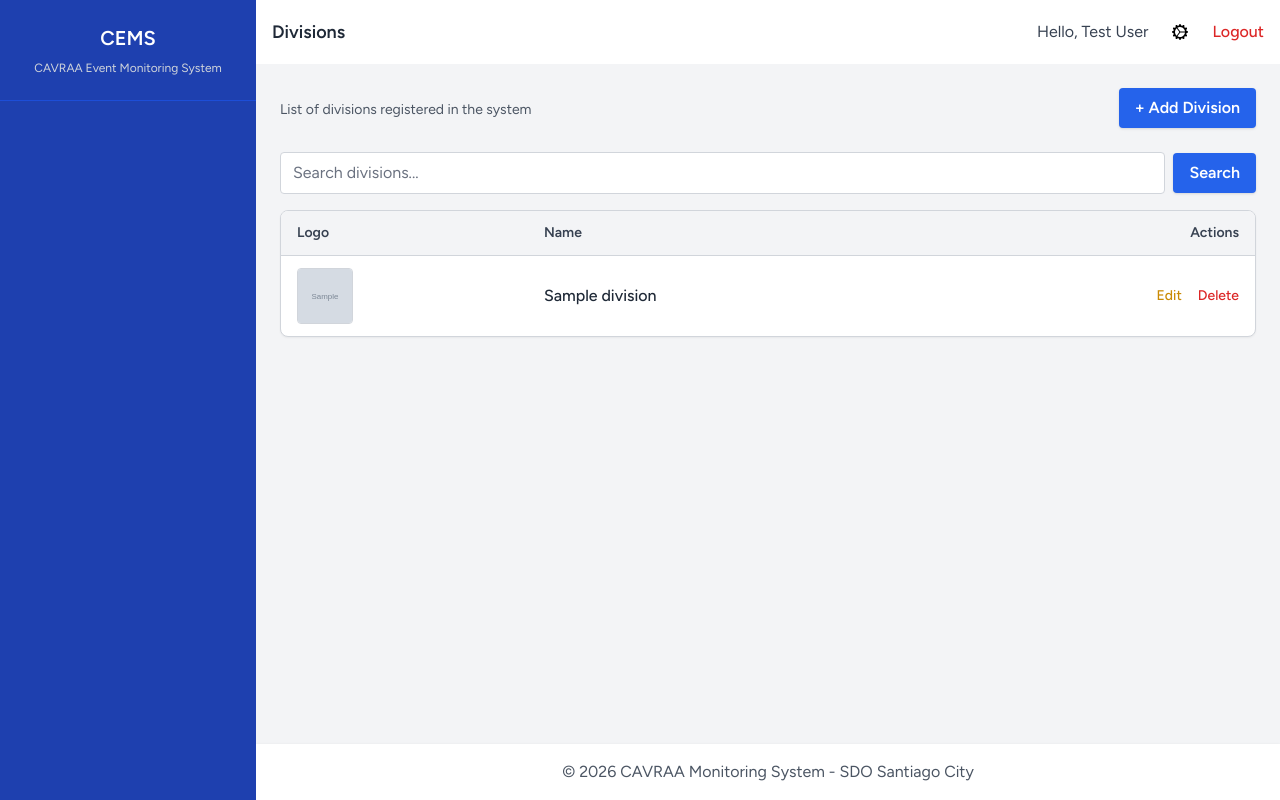
After one commit to QuitsToaster/ESRRS---Electronic-Sports-Records-and-Results-System, a Laravel app: page /divisions in a window 1280 px wide. The commit adds this page. Run offline with Laravel 12, Linux system fonts and the light colour scheme; a user stored in the database is signed in; data comes from the database, SQL or seed files in the repository; tables that the repository leaves empty hold one stand-in row (values such as "Sample post"); grey boxes marked "Sample" are stand-in pictures; style sheets or scripts are compiled from the project's sources; parts of the project's set-up code (start-up, migrations or seed data) failed here and were passed over.

Commit message:
add divisions

```diff
--- /dev/null
+++ b/app/Http/Controllers/DivisionController.php
@@ -0,0 +1,94 @@
+<?php
+
+namespace App\Http\Controllers;
+
+use Illuminate\Http\Request;
+use App\Models\Division;
+use Illuminate\Support\Facades\Storage;
+
+class DivisionController extends Controller
+{
+    public function index(Request $request)
+    {
+        $query = Division::query();
+
+        if ($search = $request->input('search')) {
+            $query->where('name', 'like', "%{$search}%");
+        }
+
+        $divisions = $query->orderBy('name')->get();
+
+        return view('divisions.index', compact('divisions'));
+    }
+
+    public function create()
+    {
+        return view('divisions.create');
+    }
+
+    public function store(Request $request)
+    {
+        $request->validate([
+            'name' => 'required|string|unique:divisions,name',
+            'logo' => 'nullable|image|mimes:jpg,png,jpeg,gif,svg|max:102400', // 100MB
+        ]);
+
+        $data = $request->only('name');
+
+        if ($request->hasFile('logo')) {
+            $data['logo'] = $this->storeLargeImage($request->file('logo'));
+        }
+
+        Division::create($data);
+
+        return redirect()->route('divisions.index')->with('success', 'Division created successfully.');
+    }
+
+    public function edit(Division $division)
+    {
+        return view('divisions.edit', compact('division'));
+    }
+
+    public function update(Request $request, Division $division)
+    {
+        $request->validate([
+            'name' => 'required|string|unique:divisions,name,' . $division->id,
+            'logo' => 'nullable|image|mimes:jpg,png,jpeg,gif,svg|max:102400', // 100MB
+        ]);
+
+        $data = $request->only('name');
+
+        if ($request->hasFile('logo')) {
+            if ($division->logo && Storage::disk('public')->exists($division->logo)) {
+                Storage::disk('public')->delete($division->logo);
+            }
+
+            $data['logo'] = $this->storeLargeImage($request->file('logo'));
+        }
+
+        $division->update($data);
+
+        return redirect()->route('divisions.index')->with('success', 'Division updated successfully.');
+    }
+
+    public function destroy(Division $division)
+    {
+        if ($division->logo && Storage::disk('public')->exists($division->logo)) {
+            Storage::disk('public')->delete($division->logo);
+        }
+
+        $division->delete();
+
+        return redirect()->route('divisions.index')->with('success', 'Division deleted successfully.');
+    }
+
+    /**
+     * Store a large uploaded image directly without resizing
+     */
+    private function storeLargeImage($image)
+    {
+        $filename = 'divisions/' . uniqid() . '.' . $image->getClientOriginalExtension();
+        Storage::disk('public')->putFileAs('divisions', $image, basename($filename));
+        return $filename;
+    }
+}
--- /dev/null
+++ b/app/Models/Division.php
@@ -0,0 +1,13 @@
+<?php
+
+namespace App\Models;
+
+use Illuminate\Database\Eloquent\Factories\HasFactory;
+use Illuminate\Database\Eloquent\Model;
+
+class Division extends Model
+{
+    use HasFactory;
+
+    protected $fillable = ['name', 'logo'];
+}
--- a/composer.json
+++ b/composer.json
@@ -8,6 +8,7 @@
     "require": {
         "php": "^8.2",
         "barryvdh/laravel-dompdf": "^3.1",
+        "intervention/image": "^3.11",
         "laravel/framework": "^12.0",
         "laravel/tinker": "^2.10.1",
         "maatwebsite/excel": "^3.1",
--- a/config/app.php
+++ b/config/app.php
@@ -2,125 +2,75 @@
 
 return [
 
-    /*
-    |--------------------------------------------------------------------------
-    | Application Name
-    |--------------------------------------------------------------------------
-    |
-    | This value is the name of your application, which will be used when the
-    | framework needs to place the application's name in a notification or
-    | other UI elements where an application name needs to be displayed.
-    |
-    */
-
     'name' => env('APP_NAME', 'Laravel'),
-
-    /*
-    |--------------------------------------------------------------------------
-    | Application Environment
-    |--------------------------------------------------------------------------
-    |
-    | This value determines the "environment" your application is currently
-    | running in. This may determine how you prefer to configure various
-    | services the application utilizes. Set this in your ".env" file.
-    |
-    */
-
     'env' => env('APP_ENV', 'production'),
-
-    /*
-    |--------------------------------------------------------------------------
-    | Application Debug Mode
-    |--------------------------------------------------------------------------
-    |
-    | When your application is in debug mode, detailed error messages with
-    | stack traces will be shown on every error that occurs within your
-    | application. If disabled, a simple generic error page is shown.
-    |
-    */
-
     'debug' => (bool) env('APP_DEBUG', false),
-
-    /*
-    |--------------------------------------------------------------------------
-    | Application URL
-    |--------------------------------------------------------------------------
-    |
-    | This URL is used by the console to properly generate URLs when using
-    | the Artisan command line tool. You should set this to the root of
-    | the application so that it's available within Artisan commands.
-    |
-    */
-
     'url' => env('APP_URL', 'http://localhost'),
-
-    /*
-    |--------------------------------------------------------------------------
-    | Application Timezone
-    |--------------------------------------------------------------------------
-    |
-    | Here you may specify the default timezone for your application, which
-    | will be used by the PHP date and date-time functions. The timezone
-    | is set to "UTC" by default as it is suitable for most use cases.
-    |
-    */
-
     'timezone' => 'Asia/Manila',
-
-    /*
-    |--------------------------------------------------------------------------
-    | Application Locale Configuration
-    |--------------------------------------------------------------------------
-    |
-    | The application locale determines the default locale that will be used
-    | by Laravel's translation / localization methods. This option can be
-    | set to any locale for which you plan to have translation strings.
-    |
-    */
-
     'locale' => env('APP_LOCALE', 'en'),
-
     'fallback_locale' => env('APP_FALLBACK_LOCALE', 'en'),
-
     'faker_locale' => env('APP_FAKER_LOCALE', 'en_US'),
-
-    /*
-    |--------------------------------------------------------------------------
-    | Encryption Key
-    |--------------------------------------------------------------------------
-    |
-    | This key is utilized by Laravel's encryption services and should be set
-    | to a random, 32 character string to ensure that all encrypted values
-    | are secure. You should do this prior to deploying the application.
-    |
-    */
-
+    'key' => env('APP_KEY'),
     'cipher' => 'AES-256-CBC',
-
-    'key' => env('APP_KEY'),
-
     'previous_keys' => [
         ...array_filter(
             explode(',', (string) env('APP_PREVIOUS_KEYS', ''))
         ),
     ],
 
-    /*
-    |--------------------------------------------------------------------------
-    | Maintenance Mode Driver
-    |--------------------------------------------------------------------------
-    |
-    | These configuration options determine the driver used to determine and
-    | manage Laravel's "maintenance mode" status. The "cache" driver will
-    | allow maintenance mode to be controlled across multiple machines.
-    |
-    | Supported drivers: "file", "cache"
-    |
-    */
-
     'maintenance' => [
         'driver' => env('APP_MAINTENANCE_DRIVER', 'file'),
         'store' => env('APP_MAINTENANCE_STORE', 'database'),
     ],
 
+    /*
+    |--------------------------------------------------------------------------
+    | Class Aliases
+    |--------------------------------------------------------------------------
+    |
+    | This array of class aliases will be registered when this application
+    | is started. They are "lazy" loaded, so they don’t hinder performance.
+    |
+    */
+
+    'aliases' => [
+
+        'App' => Illuminate\Support\Facades\App::class,
+        'Artisan' => Illuminate\Support\Facades\Artisan::class,
+        'Auth' => Illuminate\Support\Facades\Auth::class,
+        'Blade' => Illuminate\Support\Facades\Blade::class,
+        'Cache' => Illuminate\Support\Facades\Cache::class,
+        'Config' => Illuminate\Support\Facades\Config::class,
+        'Cookie' => Illuminate\Support\Facades\Cookie::class,
+        'Crypt' => Illuminate\Support\Facades\Crypt::class,
+        'DB' => Illuminate\Support\Facades\DB::class,
+        'Eloquent' => Illuminate\Database\Eloquent\Model::class,
+        'Event' => Illuminate\Support\Facades\Event::class,
+        'File' => Illuminate\Support\Facades\File::class,
+        'Gate' => Illuminate\Support\Facades\Gate::class,
+        'Hash' => Illuminate\Support\Facades\Hash::class,
+        'Http' => Illuminate\Support\Facades\Http::class,
+        'Lang' => Illuminate\Support\Facades\Lang::class,
+        'Log' => Illuminate\Support\Facades\Log::class,
+        'Mail' => Illuminate\Support\Facades\Mail::class,
+        'Notification' => Illuminate\Support\Facades\Notification::class,
+        'Password' => Illuminate\Support\Facades\Password::class,
+        'Queue' => Illuminate\Support\Facades\Queue::class,
+        'Redirect' => Illuminate\Support\Facades\Redirect::class,
+        'Redis' => Illuminate\Support\Facades\Redis::class,
+        'Request' => Illuminate\Support\Facades\Request::class,
+        'Response' => Illuminate\Support\Facades\Response::class,
+        'Route' => Illuminate\Support\Facades\Route::class,
+        'Schema' => Illuminate\Support\Facades\Schema::class,
+        'Session' => Illuminate\Support\Facades\Session::class,
+        'Storage' => Illuminate\Support\Facades\Storage::class,
+        'Str' => Illuminate\Support\Str::class,
+        'URL' => Illuminate\Support\Facades\URL::class,
+        'Validator' => Illuminate\Support\Facades\Validator::class,
+        'View' => Illuminate\Support\Facades\View::class,
+
+        // <-- Add this for Intervention Image
+        'Image' => Intervention\Image\Facades\Image::class,
+    ],
+
 ];
--- /dev/null
+++ b/resources/views/divisions/index.blade.php
@@ -0,0 +1,103 @@
+@extends('layouts.app')
+
+@section('page-title', 'Divisions')
+
+@section('content')
+
+{{-- Header with Add Button --}}
+<div class="flex justify-between items-center mb-6">
+    <div>
+        <p class="text-sm text-gray-600 mt-1">
+            List of divisions registered in the system
+        </p>
+    </div>
+
+    <a href="{{ route('divisions.create') }}"
+       class="bg-blue-600 hover:bg-blue-700 text-white px-4 py-2 rounded shadow font-semibold">
+        + Add Division
+    </a>
+</div>
+
+{{-- Success Message --}}
+@if(session('success'))
+    <div class="mb-6 bg-green-100 border border-green-300 text-green-800 px-4 py-3 rounded shadow-sm">
+        {{ session('success') }}
+    </div>
+@endif
+
+{{-- Search Bar --}}
+<form method="GET" action="{{ route('divisions.index') }}" class="mb-4 flex items-center gap-2">
+    <input type="text" name="search" value="{{ request('search') }}"
+           placeholder="Search divisions..."
+           class="flex-1 border border-gray-300 rounded px-3 py-2 focus:ring focus:ring-blue-200 focus:border-blue-500">
+    <button type="submit" class="bg-blue-600 hover:bg-blue-700 text-white px-4 py-2 rounded shadow font-semibold">
+        Search
+    </button>
+    @if(request('search'))
+        <a href="{{ route('divisions.index') }}" class="text-gray-500 hover:text-gray-700 ml-2">Clear</a>
+    @endif
+</form>
+
+{{-- Empty State --}}
+@if($divisions->isEmpty())
+    <div class="bg-white border border-gray-300 rounded-lg p-8 text-center text-gray-500 shadow-sm">
+        No divisions found.
+    </div>
+@else
+{{-- Divisions Table Card --}}
+<div class="bg-white border border-gray-300 rounded-lg shadow-sm overflow-x-auto">
+
+    <table class="min-w-full border-collapse">
+        <thead class="bg-gray-100 border-b border-gray-300">
+            <tr>
+                <th class="px-4 py-3 text-left text-sm font-semibold text-gray-700">Logo</th>
+                <th class="px-4 py-3 text-left text-sm font-semibold text-gray-700">Name</th>
+                <th class="px-4 py-3 text-right text-sm font-semibold text-gray-700">Actions</th>
+            </tr>
+        </thead>
+
+        <tbody class="divide-y divide-gray-200">
+            @foreach($divisions as $division)
+                <tr class="hover:bg-gray-50 transition">
+                    {{-- Logo --}}
+                    <td class="px-4 py-3">
+                        @if($division->logo)
+                            <img src="{{ asset('storage/'.$division->logo) }}"
+                                 alt="{{ $division->name }}"
+                                 class="w-14 h-14 object-cover rounded border border-gray-300">
+                        @else
+                            <span class="text-sm text-gray-500">No Logo</span>
+                        @endif
+                    </td>
+
+                    {{-- Name --}}
+                    <td class="px-4 py-3 font-medium text-gray-800">{{ $division->name }}</td>
+
+                    {{-- Actions --}}
+                    <td class="px-4 py-3 text-right">
+                        <div class="flex justify-end items-center gap-4 text-sm font-medium">
+                            <a href="{{ route('divisions.edit', $division->id) }}"
+                               class="text-yellow-600 hover:text-yellow-800">
+                                Edit
+                            </a>
+
+                            <form action="{{ route('divisions.destroy', $division->id) }}" method="POST"
+                                  onsubmit="return confirm('Are you sure you want to delete this division?')">
+                                @csrf
+                                @method('DELETE')
+                                <button class="text-red-600 hover:text-red-800">
+                                    Delete
+                                </button>
+                            </form>
+                        </div>
+                    </td>
+
+                </tr>
+            @endforeach
+        </tbody>
+    </table>
+
+</div>
+@endif
+
+@endsection
--- a/resources/views/layouts/app.blade.php
+++ b/resources/views/layouts/app.blade.php
@@ -184,6 +184,30 @@
         </div>
     </div>
 @endif
+
+@if(in_array('divisions', $access))
+<div>
+    <button @click="openMenu = openMenu === 'divisions' ? null : 'divisions'"
+            class="w-full flex justify-between items-center px-6 py-3 hover:bg-blue-700
+            {{ request()->routeIs('divisions.*') ? 'bg-blue-900 font-semibold' : '' }}">
+        Divisions
+        <span x-text="openMenu === 'divisions' ? '▾' : '▸'"></span>
+    </button>
+    <div x-show="openMenu === 'divisions'" x-cloak class="pl-6 mt-1 space-y-1">
+        <a href="{{ route('divisions.index') }}"
+           class="block px-4 py-2 rounded hover:bg-blue-600
+           {{ request()->routeIs('divisions.index') ? 'bg-blue-700 font-semibold' : '' }}">
+            All Divisions
+        </a>
+        <a href="{{ route('divisions.create') }}"
+           class="block px-4 py-2 rounded hover:bg-blue-600
+           {{ request()->routeIs('divisions.create') ? 'bg-blue-700 font-semibold' : '' }}">
+            Add Division
+        </a>
+    </div>
+</div>
+@endif
+
 
             @if(in_array('participants', $access))
 {{-- Teams / Schools --}}
--- a/resources/views/users/create.blade.php
+++ b/resources/views/users/create.blade.php
@@ -72,6 +72,7 @@
                 'dashboard' => 'Dashboard',
                 'attendance' => 'Attendance',
                 'results' => 'Results',
+                'divisions' => 'Divisions',
                 'participants' => 'Teams',
                 'events' => 'Events',
                 'sports' => 'Sports',
--- a/resources/views/users/edit.blade.php
+++ b/resources/views/users/edit.blade.php
@@ -86,6 +86,7 @@
                 'dashboard' => 'Dashboard',
                 'attendance' => 'Attendance',
                 'results' => 'Results',
+                'divisions' => 'Divisions',
                 'participants' => 'Teams',
                 'events' => 'Events',
                 'sports' => 'Sports',
--- a/routes/web.php
+++ b/routes/web.php
@@ -15,6 +15,7 @@ use App\Http\Controllers\UserController;
 use App\Http\Controllers\OfficialController;
 use App\Http\Controllers\ResultController;
 use App\Http\Controllers\ViewerController;
+use App\Http\Controllers\DivisionController;
 use App\Http\Controllers\AttendanceController;
 use App\Http\Controllers\GalleryController;
 use App\Http\Controllers\BracketController;
@@ -65,6 +66,10 @@ Route::middleware(['auth'])->prefix('admin')->group(function () {
     Route::get('attendance', [\App\Http\Controllers\AdminAttendanceController::class, 'index'])->name('attendance.index');
     Route::post('attendance/generate', [\App\Http\Controllers\AdminAttendanceController::class, 'generateQr'])->name('attendance.generate');
     Route::get('attendance/export', [\App\Http\Controllers\AdminAttendanceController::class, 'exportPdf'])->name('attendance.export');
+});
+
+Route::middleware(['auth'])->group(function () {
+    Route::resource('divisions', DivisionController::class);
 });
 
 Route::get('/check-attendance', [AttendanceController::class, 'index'])
```
Also changed, not shown: resources/views/dashboard.blade.php (+0 -11 lines), resources/views/divisions/create.blade.php (added, +35 -0 lines), resources/views/divisions/edit.blade.php (added, +39 -0 lines), database/migrations/2026_01_30_141323_create_divisions_table.php (added), 1 other file.
